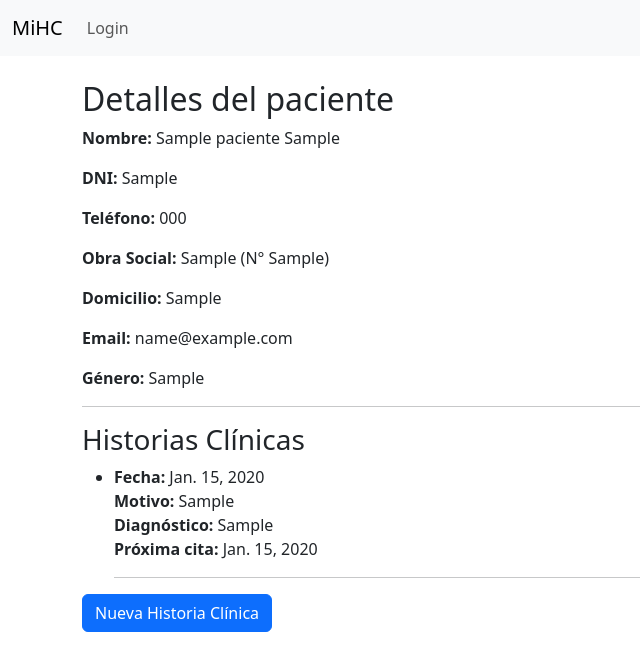
After one commit to francofx/mihc, a Django app: page /pacientes/1/ in a window 1280 px wide. The commit adds this page. Shown: the top 671 px of the page, without its empty margins (0-640 px from the left). Run offline with Django 5.2, Linux system fonts and the light colour scheme; tables that the repository leaves empty hold one stand-in row (values such as "Sample post").

Commit message:
historias clínicas en un listado abajo y un botón nueva historia clinica para cargar una nueva

```diff
--- a/historia_clinica/forms.py
+++ b/historia_clinica/forms.py
@@ -12,7 +12,6 @@ class PacienteForm(forms.ModelForm):
             # Agregar más clases Bootstrap a otros campos si se desea.
         }
 
-
 class HistoriaClinicaForm(forms.ModelForm):
     class Meta:
         model = HistoriaClinica
--- a/historia_clinica/models.py
+++ b/historia_clinica/models.py
@@ -24,4 +24,4 @@ class HistoriaClinica(models.Model):
     proxima_cita = models.DateField(null=True, blank=True)
 
     def __str__(self):
-        return f"Historia clínica de {self.paciente} - {self.fecha}"
+        return f"{self.paciente.nombre} {self.paciente.apellido} - {self.fecha}"
--- a/historia_clinica/templates/base.html
+++ b/historia_clinica/templates/base.html
@@ -18,9 +18,11 @@
             </button>
             <div class="collapse navbar-collapse" id="navbarNav">
                 <ul class="navbar-nav">
+                    {% if user.is_authenticated %}
                     <li class="nav-item">
                         <a class="nav-link" href="{% url 'listado_pacientes' %}">Pacientes</a>
                     </li>
+                    {% endif %}
                     <!-- Opciones de login/logout dependiendo si el usuario está autenticado -->
       <ul class="navbar-nav ml-auto">
         {% if user.is_authenticated %}
--- /dev/null
+++ b/historia_clinica/templates/detalles_paciente.html
@@ -0,0 +1,33 @@
+{% extends "base.html" %}
+{% block content %}
+<!-- templates/detalles_paciente.html -->
+<h2>Detalles del paciente</h2>
+
+<p><strong>Nombre:</strong> {{ paciente.nombre }} {{ paciente.apellido }}</p>
+<p><strong>DNI:</strong> {{ paciente.dni }}</p>
+<p><strong>Teléfono:</strong> {{ paciente.telefono }}</p>
+<p><strong>Obra Social:</strong> {{ paciente.obra_social }} (N° {{ paciente.numero_afiliado }})</p>
+<p><strong>Domicilio:</strong> {{ paciente.domicilio }}</p>
+<p><strong>Email:</strong> {{ paciente.email }}</p>
+<p><strong>Género:</strong> {{ paciente.genero }}</p>
+
+<hr>
+
+<h3>Historias Clínicas</h3>
+<ul>
+    {% for historia in historias_clinicas %}
+    <li>
+        <strong>Fecha:</strong> {{ historia.fecha }} <br>
+        <strong>Motivo:</strong> {{ historia.motivo }} <br>
+        <strong>Diagnóstico:</strong> {{ historia.diagnostico }} <br>
+        <strong>Próxima cita:</strong> {{ historia.proxima_cita }} <br>
+    </li>
+    <hr>
+    {% empty %}
+    <p>No hay historias clínicas registradas.</p>
+    {% endfor %}
+</ul>
+
+<a href="{% url 'nueva_historia_clinica' paciente.id %}" class="btn btn-primary">Nueva Historia Clínica</a>
+
+{% endblock %}
--- a/historia_clinica/templates/listado_pacientes.html
+++ b/historia_clinica/templates/listado_pacientes.html
@@ -29,7 +29,7 @@
                     <td>
                         <!-- Botón para editar paciente también permanece -->
                         <a href="{% url 'editar_paciente' paciente.id %}" class="btn btn-warning">Editar</a>
-                        <a href="{% url 'agregar_historia_clinica' paciente.pk %}" class="btn btn-primary">Agregar Historia Clínica</a>
+                        <a href="{% url 'detalles_paciente' paciente.id %}" class="btn btn-primary">ver</a>
 
                     </td>
                 </tr>
@@ -56,6 +56,7 @@
         </span>
     </div>
    <!-- Botón para agregar un nuevo paciente -->
+    </br>
    <a href="{% url 'agregar_paciente' %}" class="btn btn-primary">Agregar Paciente</a>
 
 {% endblock %}
--- a/historia_clinica/views.py
+++ b/historia_clinica/views.py
@@ -22,6 +22,7 @@ def agregar_paciente(request):
     return render(request, 'agregar_paciente.html', {'form': form})
 
 # Vista para editar un paciente existente
+@login_required
 def editar_paciente(request, id):
     paciente = get_object_or_404(Paciente, id=id)
     if request.method == 'POST':
@@ -47,26 +48,40 @@ def listado_pacientes(request):
 
     return render(request, 'listado_pacientes.html', {'page_obj': page_obj})
 
+#este no va mas desde que esta detalles_paciente
 @login_required
 def detalle_paciente(request, dni):
     paciente = get_object_or_404(Paciente, dni=dni)
     consultas = Consulta.objects.filter(paciente=paciente).order_by('fecha')  # Ordenadas cronológicamente
     return render(request, 'detalle_paciente.html', {'paciente': paciente, 'consultas': consultas})
+
+def detalles_paciente(request, paciente_id):
+    paciente = get_object_or_404(Paciente, id=paciente_id)
+    historias_clinicas = HistoriaClinica.objects.filter(paciente=paciente)
+    return render(request, 'detalles_paciente.html', {
+        'paciente': paciente,
+        'historias_clinicas': historias_clinicas
+    })
+
 #historias clinicas
-def agregar_historia_clinica(request, paciente_id):
+@login_required
+def nueva_historia_clinica(request, paciente_id):
     paciente = get_object_or_404(Paciente, id=paciente_id)
 
     if request.method == 'POST':
         form = HistoriaClinicaForm(request.POST)
         if form.is_valid():
-            historia_clinica = form.save(commit=False)
-            historia_clinica.paciente = paciente
-            historia_clinica.save()
-            return redirect('listado_pacientes')  # Redirigir a la lista de pacientes
+            nueva_historia = form.save(commit=False)
+            nueva_historia.paciente = paciente
+            nueva_historia.save()
+            return redirect('detalles_paciente', paciente_id=paciente.id)
     else:
         form = HistoriaClinicaForm()
 
-    return render(request, 'agregar_historia_clinica.html', {'form': form, 'paciente': paciente})
+    return render(request, 'nueva_historia.html', {
+        'form': form,
+        'paciente': paciente
+    })
 
 # Vista de login
 def login_view(request):
--- a/mihc/urls.py
+++ b/mihc/urls.py
@@ -14,6 +14,8 @@ urlpatterns = [
     path('pacientes/', listado_pacientes, name='listado_pacientes'),
     path('pacientes/agregar/', agregar_paciente, name='agregar_paciente'),
     path('pacientes/editar/<int:id>/', views.editar_paciente, name='editar_paciente'),
-    path('agregar_historia_clinica/<int:paciente_id>/', views.agregar_historia_clinica, name='agregar_historia_clinica'),
+    path('pacientes/<int:paciente_id>/', views.detalles_paciente, name='detalles_paciente'),
+    path('pacientes/<int:paciente_id>/nueva_historia/', views.nueva_historia_clinica, name='nueva_historia_clinica'),
+
 
 ]
```
Also changed, not shown: historia_clinica/templates/detalle_paciente.html (deleted, +0 -19 lines), historia_clinica/templates/nueva_historia.html (added, +8 -0 lines).
